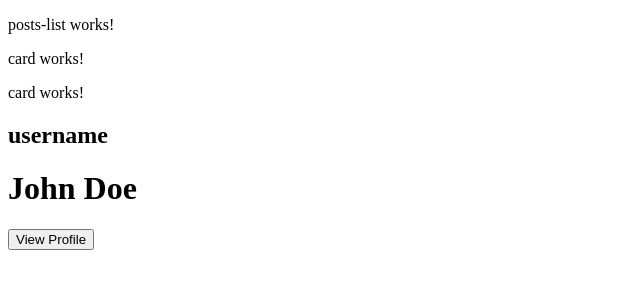
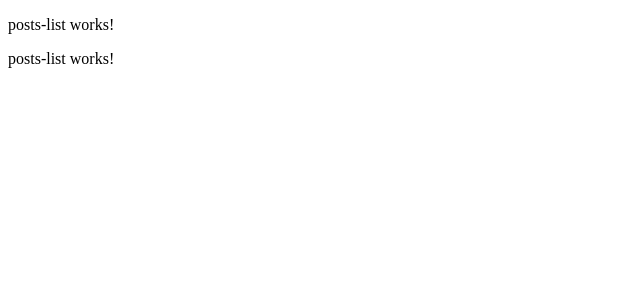
Before and after one commit to seeyassine/Angular-Learn, an Angular app: page / in a window 1280 px wide. Shown: the top 300 px of the page, without its empty margins (0-640 px from the left). Built offline with nearby package versions, Linux system fonts and the light colour scheme.

Commit message:
102 - Render Components Programmatically I

```diff
--- a/src/app/app.component.html
+++ b/src/app/app.component.html
@@ -1,8 +1,4 @@
 
 <app-posts-list></app-posts-list>
 
-<app-card>
-        <h2 header >username</h2>
-        <h1 body >John Doe</h1>
-        <button footer>View Profile</button>
-</app-card>
+<div *ngComponentOutlet="loadComponent()"></div>
--- a/src/app/app.component.ts
+++ b/src/app/app.component.ts
@@ -4,35 +4,23 @@ import { NavbarComponent } from './navbar/navbar.component';
 import { HeaderComponent } from './header/header.component';
 import { PostsListComponent } from './posts-list/posts-list.component';
 import { CardComponent } from './card/card.component';
+import { NgComponentOutlet } from '@angular/common';
 
 @Component({
   selector: 'app-root',
   standalone: true,
-  imports: [RouterOutlet, PostsListComponent, CardComponent],
+  imports: [RouterOutlet, PostsListComponent, NgComponentOutlet],
   templateUrl: './app.component.html',
   styleUrl: './app.component.css'
 })
-export class AppComponent implements AfterViewInit {
+export class AppComponent  {
 
-  @ViewChild(PostsListComponent) childMessage: any; // This is the child component object stored all data in the parent component
+  constructor() { }
 
-  message: string = '';
-
-  messageFromChild: string = '';
-
-  constructor() {
-    console.log(this.childMessage);
-  }
-
-  ngAfterViewInit() {
-    console.log(this.childMessage);
-    this.message = this.childMessage.childMessage;
+  loadComponent(){
+    return PostsListComponent;
   }
 
 
-   reciveMessage(message: string){
-      console.log(message);
-      this.messageFromChild = message;
-   }
 
 }
--- a/src/app/posts-list/posts-list.component.html
+++ b/src/app/posts-list/posts-list.component.html
@@ -1,7 +1 @@
 <p>posts-list works!</p>
-
-<app-card>
-    <h2>Blog Post Title 1 </h2>
-    <p>04/08/24</p>
-    <p>Post description</p>
-</app-card>
```
